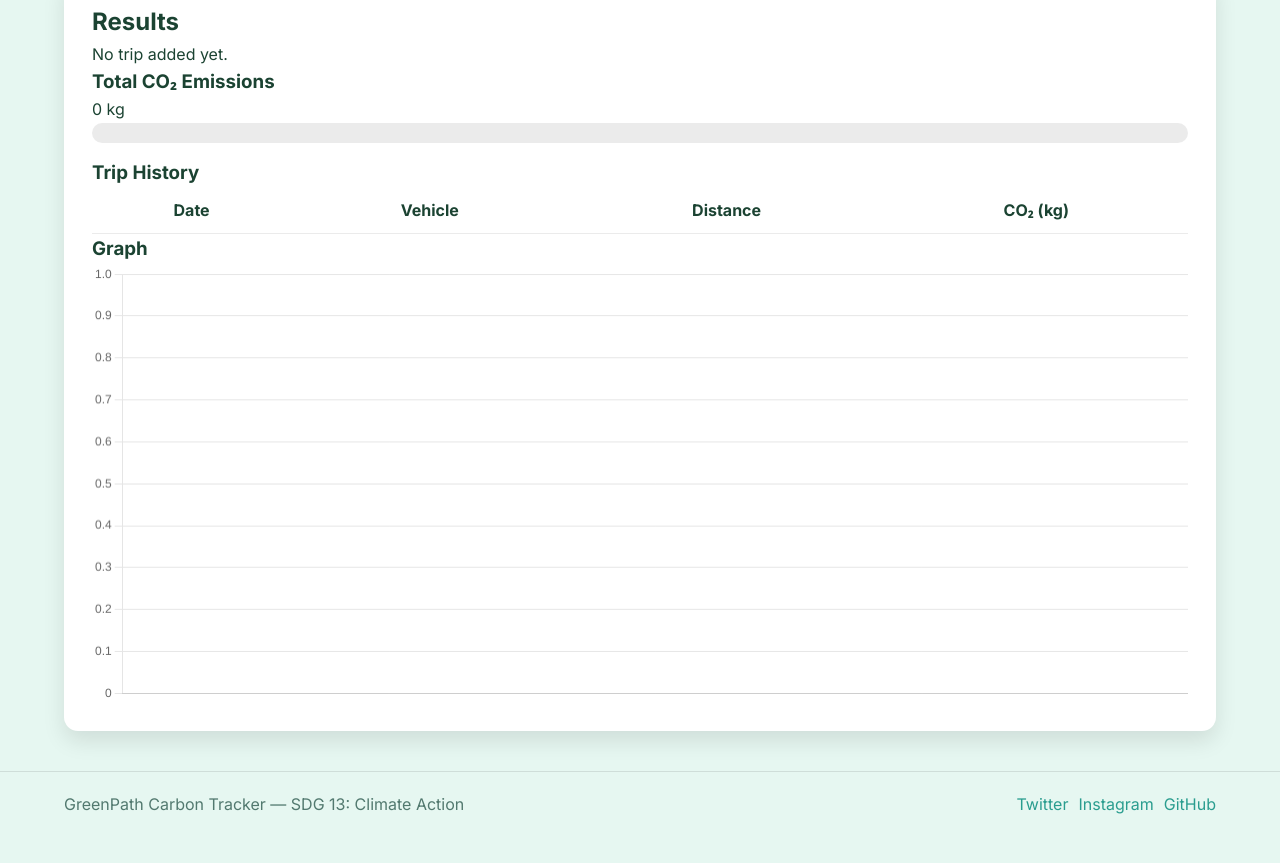
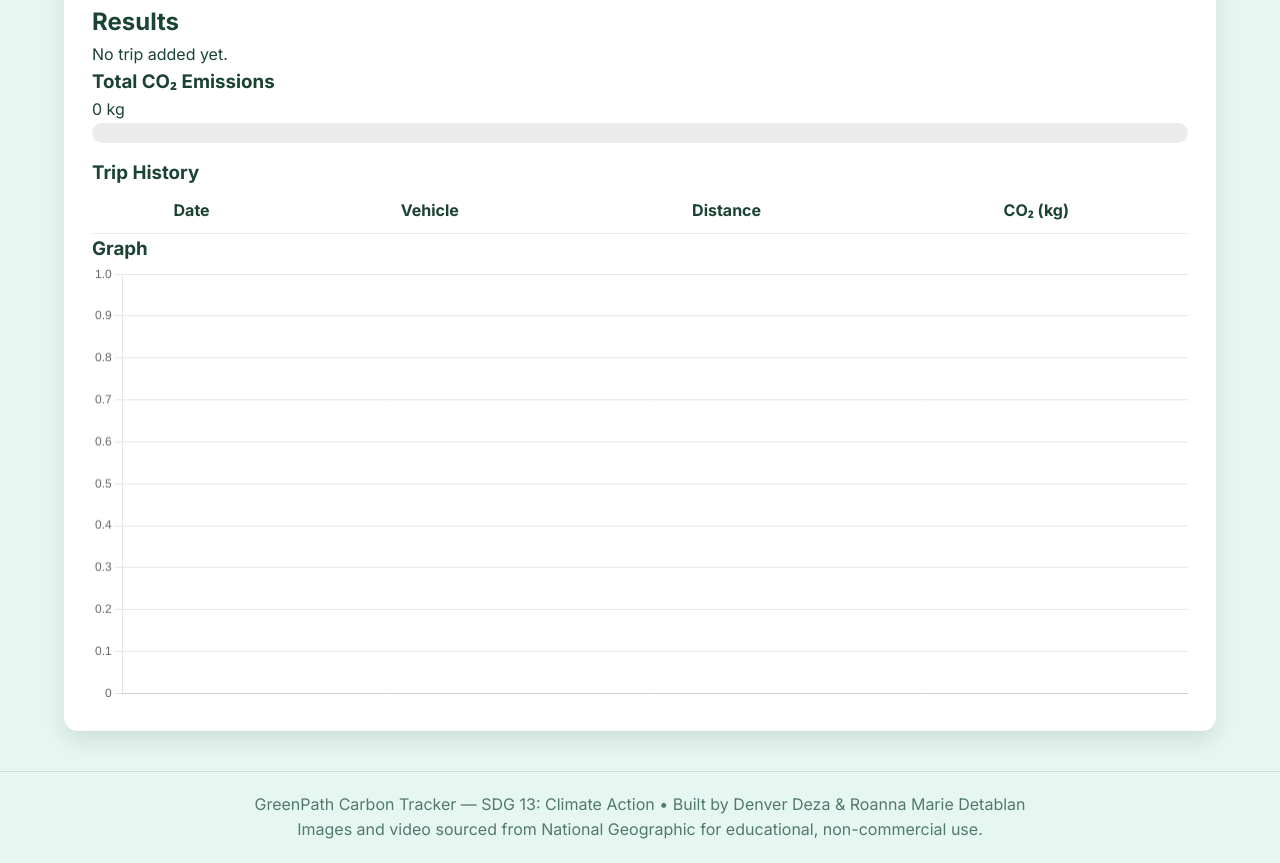
Before and after one commit to DenverDeza/SDG-13, a plain HTML site: page calculator.html in a window 1280 px wide. Shown: the part 474-1337 px from the top of the page. Before the commit the page ends 1311 px from the top, so only its background shows below. Drawn offline with nearby package versions, Linux system fonts and the light colour scheme.

Commit message:
Add files via upload

```diff
--- a/calculator.html
+++ b/calculator.html
@@ -87,18 +87,14 @@
 
   </main>
 
-  <footer class="site-footer" role="contentinfo">
-    <div class="container" style="display:flex;align-items:center;justify-content:space-between;gap:12px;flex-wrap:wrap">
-      <p>GreenPath Carbon Tracker — SDG 13: Climate Action</p>
-      <nav aria-label="Social links">
-        <ul style="display:flex;gap:10px;list-style:none;padding:0;margin:0">
-          <li><a href="#">Twitter</a></li>
-          <li><a href="#">Instagram</a></li>
-          <li><a href="#">GitHub</a></li>
-        </ul>
-      </nav>
+  <footer class="site-footer">
+  <div class="container">
+    <div>
+      <p>GreenPath Carbon Tracker — SDG 13: Climate Action • Built by Denver Deza & Roanna Marie Detablan</p>
+      <p class="media-credit">Images and video sourced from National Geographic for educational, non-commercial use.</p>
     </div>
-  </footer>
+  </div>
+</footer>
 
   <script src="file.js" defer></script>
 </body>
--- a/style.css
+++ b/style.css
@@ -364,7 +364,12 @@ table th, table td {
   color: var(--muted);
   margin-top: 40px;
   border-top: 1px solid rgba(0,0,0,0.1);
+
+  display: flex;
+  align-items: center;
+  justify-content: center;
 }
+
 
 /* ============================= */
 /*           ANIMATIONS          */
```
Also changed, not shown: about.html (+7 -2 lines), index.html (+2 -3 lines), tips.html (+8 -1 lines).
